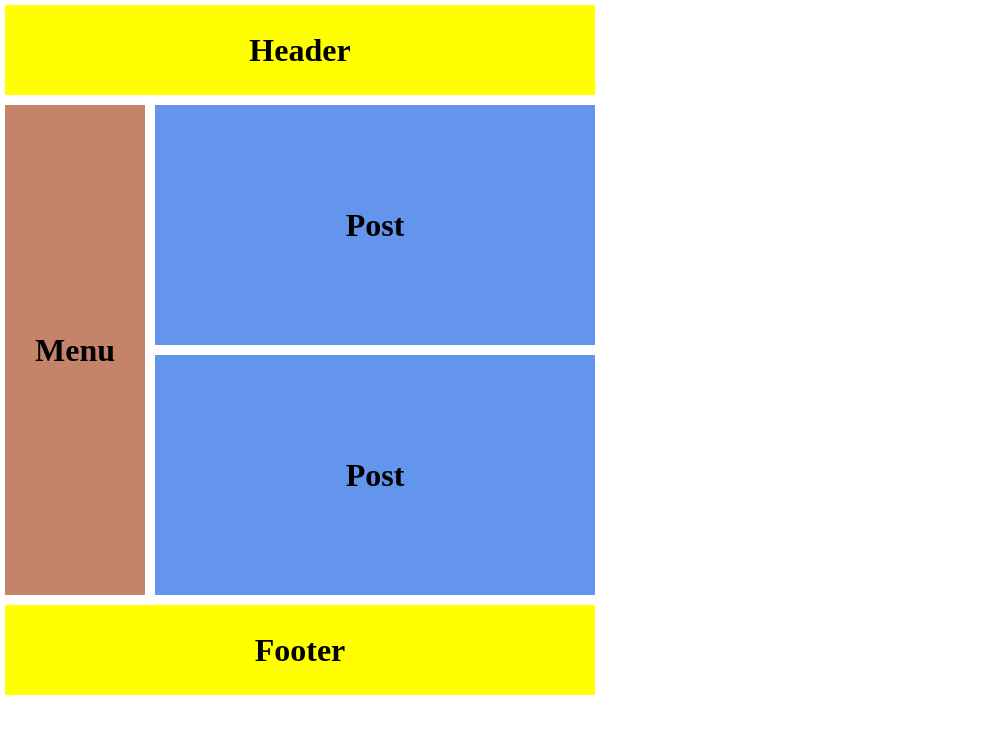
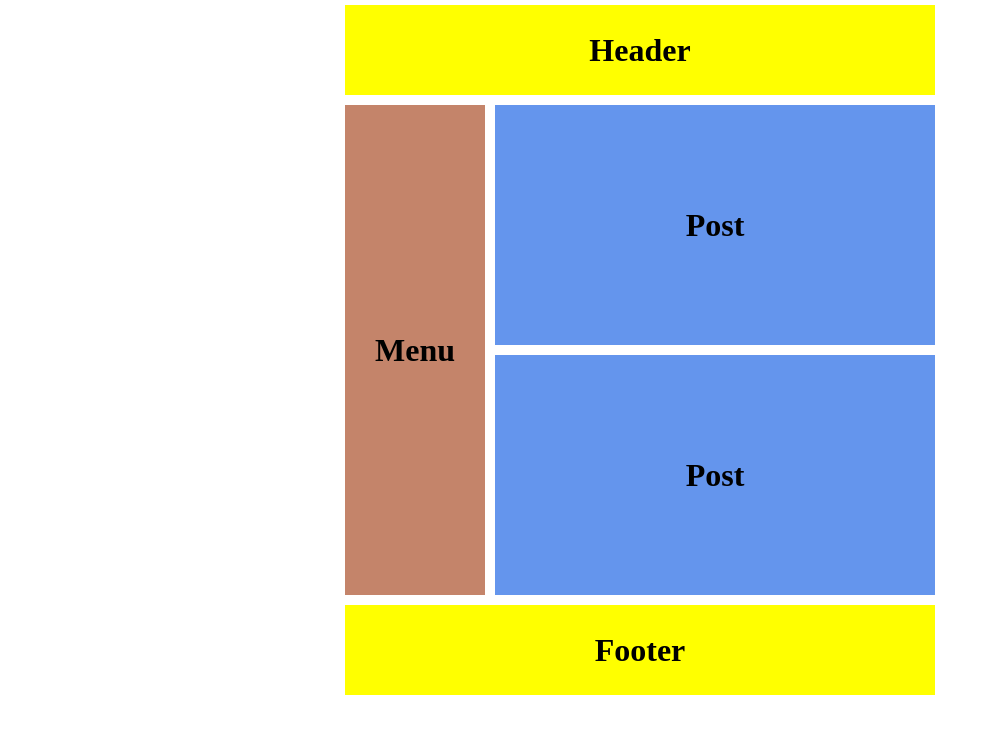
Before and after one commit to Gadzeman/HTML-Lesson-Flex, a plain HTML site: page index.html in a window 1280 px wide. Shown: the whole page, without its empty margins (0-993 px from the left). Drawn offline with Linux system fonts and the light colour scheme.

Commit message:
Add width for class wrap

```diff
--- a/config.css
+++ b/config.css
@@ -5,7 +5,8 @@
 }
 
 .wrap {
-    margin: auto;
+    margin: 0 auto;
+    width: 600px;
 }
 .header {
     background: yellow;
```
